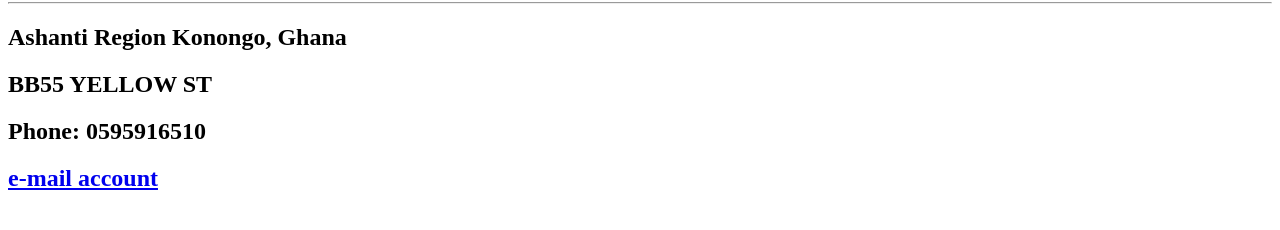
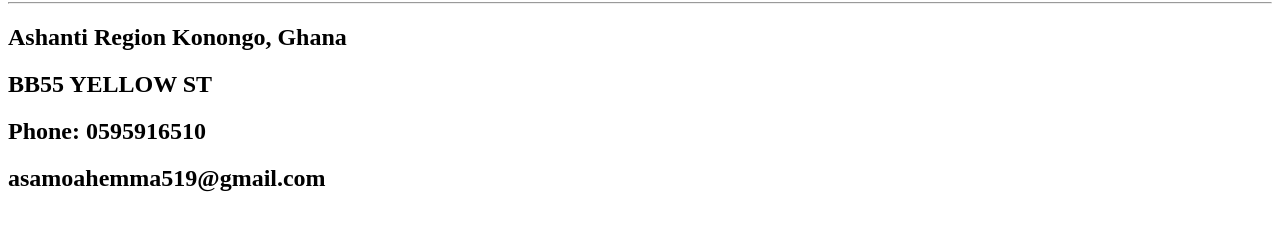
Before and after one commit to versace519/html-portfolio, a plain HTML site: page mycontact.html in a window 1280 px wide. Shown: the part 78-308 px from the top of the page. Drawn offline with Linux system fonts and the light colour scheme.

Commit message:
Change email display in mycontact.html
Updated email display format in contact information.

```diff
--- a/mycontact.html
+++ b/mycontact.html
@@ -12,6 +12,6 @@
     <h2>Ashanti Region Konongo, Ghana</h2>
     <h2>BB55 YELLOW ST</h2>
     <h2>Phone: 0595916510</h2>
-    <h2><a href="asamoahemma519@gmail.com">e-mail account</a></h2>
+    <h2>asamoahemma519@gmail.com</h2>
 </body>
 </html>
```
